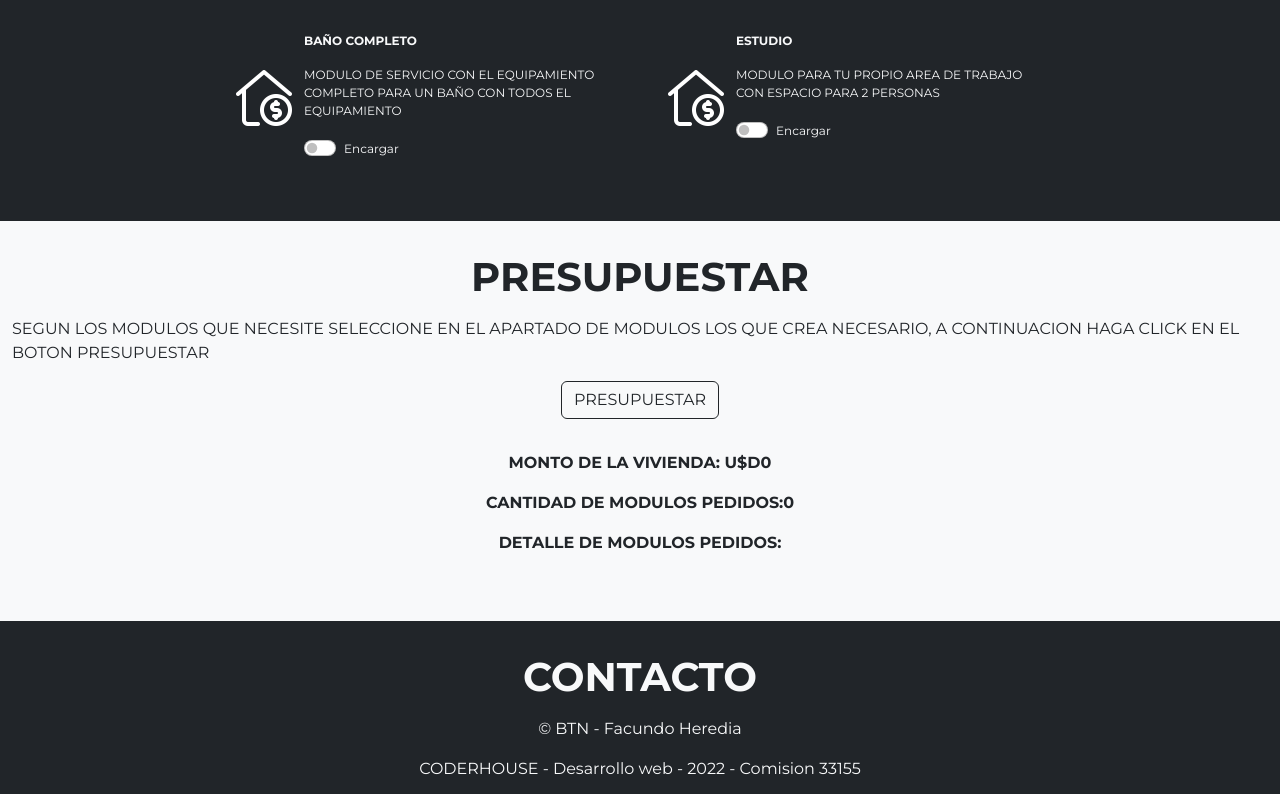
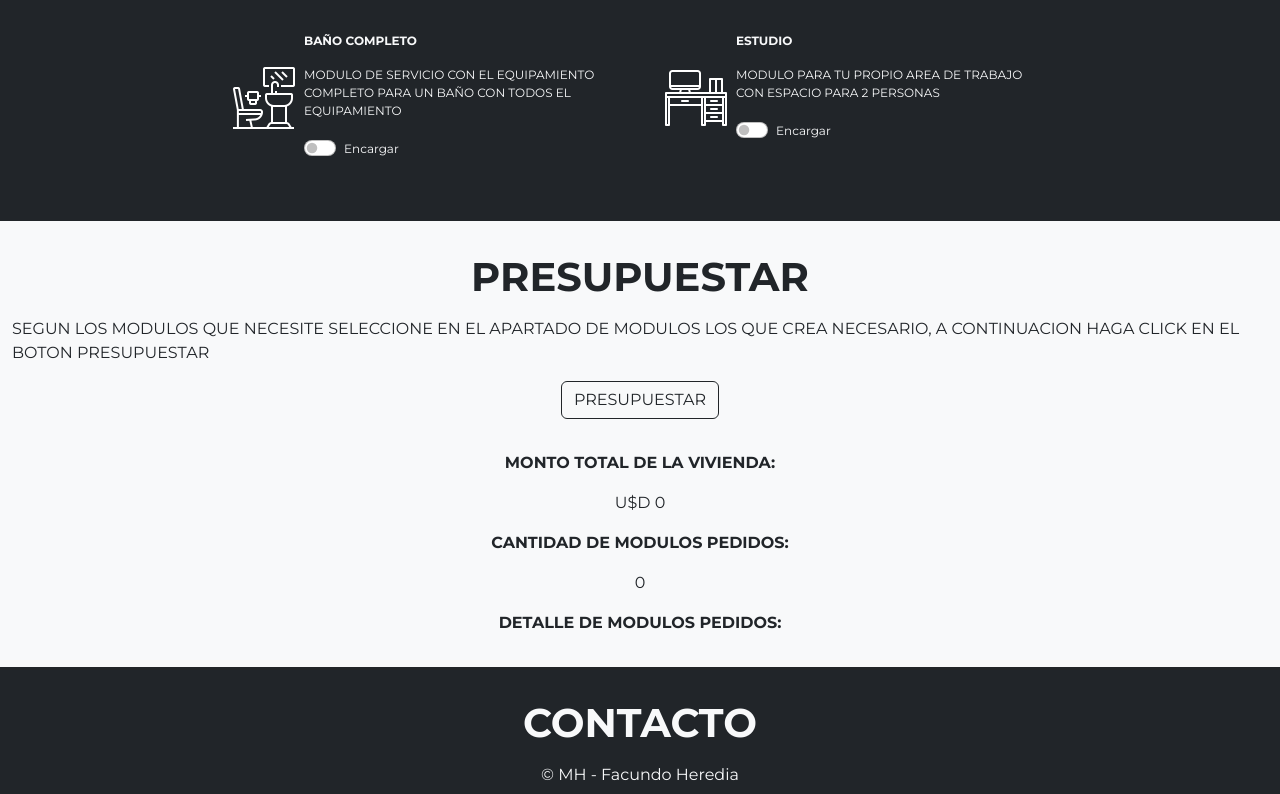
Before and after one commit to facundoheredia/CoderHouse_Javascript, a website with bundled scripts: page index.html in a window 1280 px wide. Both pictures are taken after a click on the button "PRESUPUESTAR". Shown: the part 2381-3175 px from the top of the page. Built offline with nearby package versions, Linux system fonts and the light colour scheme.

Commit message:
agregado lista de modulos presupuestados, falta arreglar que se resetee la lista sin agregar los elementos debajo del anterior presupuesto

```diff
--- a/index.html
+++ b/index.html
@@ -15,7 +15,7 @@
         <link rel="stylesheet" href="./css/style.css">
         <!-- HOJA DE ESTILO ANIMACION -->
         <link rel="stylesheet" href="https://cdnjs.cloudflare.com/ajax/libs/animate.css/4.1.1/animate.min.css">
-        <title>White Box - Home</title>
+        <title>M.HOUSE - Home</title>
     </head>
     <!-- CUERPO PAGINA WEB -->
     <body>
@@ -63,7 +63,7 @@
                             </li>
                             <li class="d-flex flex-row">
                                 <div class="d-flex justify-content-center align-items-center">
-                                    <img src="./assets/icons/vivienda.png" height="64px" width="64px" alt="...">
+                                    <img src="./assets/icons/modulos/lavadero.png" height="64px" width="64px" alt="...">
                                 </div>
                                 <div class="d-flex flex-column">
                                     <div>
@@ -123,7 +123,7 @@
                             </li>
                             <li class="d-flex flex-row">
                                 <div class="d-flex justify-content-center align-items-center">
-                                    <img src="./assets/icons/vivienda.png" height="64px" width="64px" alt="...">
+                                    <img src="./assets/icons/modulos/cama-matrimonial.png" height="64px" width="64px" alt="...">
                                 </div>
                                 <div class="d-flex flex-column">
                                     <div>
@@ -153,7 +153,7 @@
                             </li>
                             <li class="d-flex flex-row">
                                 <div class="d-flex justify-content-center align-items-center">
-                                    <img src="./assets/icons/vivienda.png" height="64px" width="64px" alt="...">
+                                    <img src="./assets/icons/modulos/cama-individual.png" height="64px" width="64px" alt="...">
                                 </div>
                                 <div class="d-flex flex-column">
                                     <div>
@@ -168,7 +168,7 @@
                             </li>
                             <li class="d-flex flex-row">
                                 <div class="d-flex justify-content-center align-items-center">
-                                    <img src="./assets/icons/vivienda.png" height="64px" width="64px" alt="...">
+                                    <img src="./assets/icons/modulos/bano-publico.png" height="64px" width="64px" alt="...">
                                 </div>
                                 <div class="d-flex flex-column">
                                     <div>
@@ -183,7 +183,7 @@
                             </li>
                             <li class="d-flex flex-row">
                                 <div class="d-flex justify-content-center align-items-center">
-                                    <img src="./assets/icons/vivienda.png" height="64px" width="64px" alt="...">
+                                    <img src="./assets/icons/modulos/escritorio.png" height="64px" width="64px" alt="...">
                                 </div>
                                 <div class="d-flex flex-column">
                                     <div>
@@ -205,16 +205,19 @@
                         <p>SEGUN LOS MODULOS QUE NECESITE SELECCIONE EN EL APARTADO DE MODULOS LOS QUE CREA NECESARIO, A CONTINUACION HAGA CLICK EN EL BOTON PRESUPUESTAR</p>
                         <button id="botonPresupuestar" type="button" class="btn btn-outline-dark">PRESUPUESTAR</button>
                     </section>
-                    <section id="presupuestarResultados" class="d-flex flex-column justify-content-start align-items-center fw-bold">
+                    <section id="presupuestarResultados" class="d-flex flex-column justify-content-start align-items-center">
                         <!--<p>PRESUPUESTO ESTIMADO</p>-->
-                        <div class="d-flex flex-row justify-content-center align-items-center">
-                            <p>MONTO DE LA VIVIENDA: U$D</p><p id="montoVivienda"></p>
+                        <div class="d-flex flex-column justify-content-center align-items-center">
+                            <p class="fw-bold">MONTO TOTAL DE LA VIVIENDA:</p>
+                            <p id="montoVivienda"></p>
                         </div>
-                        <div class="d-flex flex-row justify-content-center align-items-center">
-                            <p>CANTIDAD DE MODULOS PEDIDOS:</p><p id="cantidadModulos"></p>
+                        <div class="d-flex flex-column justify-content-center align-items-center">
+                            <p class="fw-bold">CANTIDAD DE MODULOS PEDIDOS:</p>
+                            <p id="cantidadModulos"></p>
                         </div>
-                        <div class="d-flex flex-row justify-content-center align-items-center">
-                            <p>DETALLE DE MODULOS PEDIDOS:</p><p id="detalleModulos"></p>
+                        <div class="d-flex flex-column justify-content-center align-items-center">
+                            <p class="fw-bold">DETALLE DE MODULOS PEDIDOS:</p>
+                            <ul id="detalleModulos"></ul>
                         </div>
                     </section>
                 </div>
@@ -223,7 +226,7 @@
                     <p class="display-6 fw-bold text-light">CONTACTO</p>
                     <!-- INFORMACION DEL SITIO -->
                     <section class="col-12 col-sm-12 col-md-8 text-light">
-                        <p class="d-flex justify-content-center align-items-end">© BTN - Facundo Heredia</p>
+                        <p class="d-flex justify-content-center align-items-end">© MH - Facundo Heredia</p>
                         <p class="d-flex justify-content-center align-items-baseline">CODERHOUSE - Desarrollo web - 2022 - Comision 33155</p>
                     </section>
                     <!-- REDES SOCIALES DEL SITIO -->
--- a/javascript/modulos/funciones.js
+++ b/javascript/modulos/funciones.js
@@ -2,7 +2,7 @@
 //                             IMPORTACIONES
 //=======================================================================
 // MODULOS IMPORTADOS
-import {Modulo,Vivienda} from "./clases.js";
+import { Modulo, Vivienda } from "./clases.js";
 
 //=======================================================================
 //                             FUNCIONES
@@ -16,11 +16,22 @@ import {Modulo,Vivienda} from "./clases.js";
 /// return          -> la funcion devuelve la vivienda con las id de los modulos seleccionados
 function verificarModulos() {
   //ARMAR DE MANERA DINAMICA LA FORMACION DEL ARRAY TOMANDO LOS ID
-    const modulosVivienda = ["#CocinaToilete","#DespensaLavadero","#Cochera","#Estar","#Comedor","#HabitacionPrincipal","#BanioCompletoEnSuite","#HabitacionSimple","#BanioCompleto","#Estudio"];
+  const modulosVivienda = [
+    "#CocinaToilete",
+    "#DespensaLavadero",
+    "#Cochera",
+    "#Estar",
+    "#Comedor",
+    "#HabitacionPrincipal",
+    "#BanioCompletoEnSuite",
+    "#HabitacionSimple",
+    "#BanioCompleto",
+    "#Estudio",
+  ];
   let espacio;
   const modulosPedidos = [];
 
-    for (let i=0; i<modulosVivienda.length;i++) {
+  for (let i = 0; i < modulosVivienda.length; i++) {
     espacio = document.querySelector(modulosVivienda[i]);
 
     if (espacio.checked) {
@@ -37,13 +48,13 @@ function verificarModulos() {
 /// nombre          -> nombre del modulo segun su id
 /// precio          -> precio del modulo
 /// cantidad        -> cantidad de los modulos del mismo tipo pedido
-function armadoVivienda (modulosPedidos) {
+function armadoVivienda(modulosPedidos) {
   const viviendaArmada = [];
   let nombre;
   let precio;
   let cantidad;
 
-    for (let i=0; i<modulosPedidos.length; i++) {
+  for (let i = 0; i < modulosPedidos.length; i++) {
     switch (modulosPedidos[i]) {
       case "#CocinaToilete":
         nombre = "Cocina y Toilete";
@@ -101,7 +112,7 @@ function armadoVivienda (modulosPedidos) {
         cantidad = 0;
         break;
     }
-        viviendaArmada.push(new Modulo(nombre,precio,cantidad));
+    viviendaArmada.push(new Modulo(nombre, precio, cantidad));
   }
   return viviendaArmada;
 }
@@ -112,55 +123,55 @@ function armadoVivienda (modulosPedidos) {
 /// montoFinal      -> se guarda el monto final con la suma de todos los modulos
 /// cantidadModulos -> se guarda la suma de la cantidad final de los modulos pedidos
 /// modulos         -> array donde se guardan cada modulo por separado con sus datos
-function presupuestoFinal (viviendaArmada) {
+function presupuestoFinal(viviendaArmada) {
   let montoFinal = 0;
   let cantidadModulos = 0;
   let modulos = [];
 
-    for(let i = 0;i<viviendaArmada.length;i++) {
+  for (let i = 0; i < viviendaArmada.length; i++) {
     montoFinal += viviendaArmada[i].precio;
     cantidadModulos += viviendaArmada[i].cantidad;
-        modulos = viviendaArmada[i];
+    modulos[i] = viviendaArmada[i];
   }
 
-    const viviendaFinal = new Vivienda(montoFinal,cantidadModulos,modulos);
+  const viviendaFinal = new Vivienda(montoFinal, cantidadModulos, modulos);
 
   return viviendaFinal;
 }
 
 // FUNCION MOSTRAR PRESUPUESTO
 /// @brief Funcion que se encarga de mostar insertando en el DOM los datos de la vivienda presupuestada
-function mostrarPresupuesto (viviendaFinal) {
+function mostrarPresupuesto(viviendaFinal) {
   const montoVivienda = document.querySelector("#montoVivienda");
   const cantidadModulos = document.querySelector("#cantidadModulos");
   const detalleModulos = document.querySelector("#detalleModulos");
 
-    //DEJAR ASI O HACER UN ENVI
-    montoVivienda.innerText =`${viviendaFinal.presupuesto}`;
-    cantidadModulos.innerText =`${viviendaFinal.cantidadModulos}`;
-    //VERIFICAR ESTA SALIDA
-    detalleModulos.innerText = viviendaFinal.modulos;
-    console.log(`SE DETALLAN CADA UNO DE LOS MODULOS: ${viviendaFinal.modulos}`);
+  montoVivienda.innerText = `U$D ${viviendaFinal.presupuesto}`;
+  cantidadModulos.innerText = `${viviendaFinal.cantidadModulos}`;
+
+  for (const modulo of viviendaFinal.modulos) {
+    detalleModulos.innerHTML += `<li> Modulo: ${modulo.nombre} - U$D ${modulo.precio} - Cantidad: ${modulo.cantidad} </li>`;
+  }
 }
 
-// FUNCION PRESUPUESTAR VIVIENDA
+// FUNCION PRESUPUESTAR VIVIENDA AL APRETAR BOTON
 /// @brief Funcion principal que se llama al apretar el boton
 ///
 /// modulosPedidosDeVivienda    -> array que guarda los datos de cada modulo pedido
 /// viviendaArmada              -> array que guarda los datos finales de la vivienda completa
-/// return
 function presupuestarVivienda() {
   const modulosPedidos = verificarModulos();
   const viviendaArmada = armadoVivienda(modulosPedidos);
   const viviendaFinal = presupuestoFinal(viviendaArmada);
 
+  console.log(viviendaFinal);
+
   mostrarPresupuesto(viviendaFinal);
 }
-
 
 //=======================================================================
 //                             IMPORTACIONES
 //=======================================================================
 
 // FUNCIONES EXPORTADAS
-export {presupuestarVivienda};
+export { presupuestarVivienda };
--- a/scss/modulos/mains/_mainIndex.scss
+++ b/scss/modulos/mains/_mainIndex.scss
@@ -52,7 +52,6 @@ main {
       }
     }
     #presupuestar {
-      height: 50vh;
       padding-top: 2rem;
       #presupuestarResultados {
         padding-top: 2rem;
```
Also changed, not shown: assets/icons/modulos/cama-individual.png (added), assets/icons/modulos/cama-matrimonial.png (added), assets/icons/modulos/escritorio.png (added), assets/icons/modulos/lavadero.png (added), css/style.css. Lines whose indentation alone changed are shown as unchanged.
